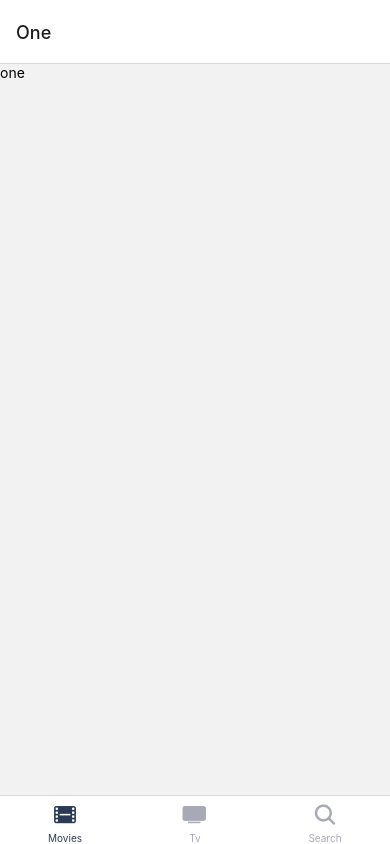
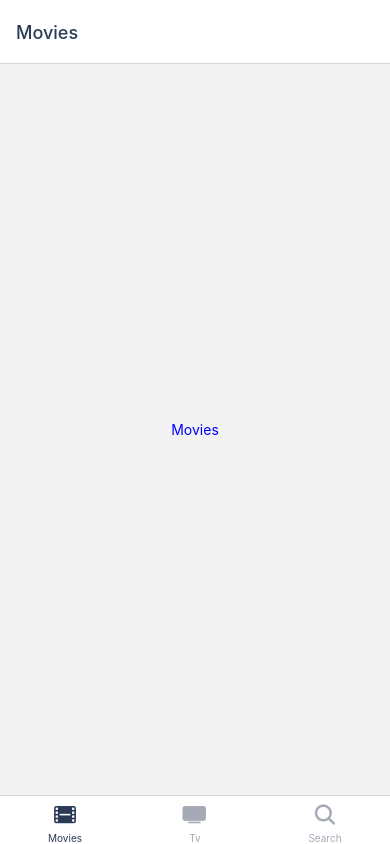
Before and after one commit to seni95/RN_course_practice, a React Native app: screen /Movies in a window 390 px wide. Built offline with nearby package versions, Linux system fonts and the light colour scheme.

Commit message:
up to date practice

```diff
--- a/App.js
+++ b/App.js
@@ -8,6 +8,9 @@ import { NavigationContainer,DarkTheme,DefaultTheme } from '@react-navigation/na
 import Tabs from './navigation/Tab';
 import { useColorScheme } from "react-native";
 import Stack from './navigation/Stack';
+import Root from './navigation/Root';
+import { ThemeProvider } from 'styled-components';
+import { darkTheme, lightTheme } from './styled';
 
 export default function App() {
 
@@ -20,7 +23,9 @@ export default function App() {
     <AppLoading></AppLoading>
     );}
 
-  return <NavigationContainer theme={isDark?DarkTheme:DefaultTheme}>
-    <Tabs></Tabs>
-  </NavigationContainer>;
+  return <ThemeProvider theme={isDark?darkTheme:lightTheme}>
+  <NavigationContainer theme={isDark?DarkTheme:DefaultTheme}>
+    <Root></Root>
+  </NavigationContainer>
+  </ThemeProvider>;
 }
--- /dev/null
+++ b/navigation/Root.js
@@ -0,0 +1,13 @@
+import React from "react";
+import { createNativeStackNavigator } from "@react-navigation/native-stack";
+import Tabs from "./Tab";
+import Stack from "./Stack";
+
+const RootNav = createNativeStackNavigator();
+
+const Root = ()=><RootNav.Navigator screenOptions={{headerShown:false}}>
+    <RootNav.Screen name="Tabs" component={Tabs}/>
+    <RootNav.Screen name="Stack" component={Stack}/>
+</RootNav.Navigator>;
+
+export default Root;
--- a/navigation/Tab.js
+++ b/navigation/Tab.js
@@ -24,8 +24,7 @@ const Tabs = ()=>{
             color:isDark?YELLOW_COLOR:BLACK_COLOR,
         }
     }}>
-    <Tab.Screen name="Movies" component={Stack} options={{
-        headerShown:false,
+    <Tab.Screen name="Movies" component={Movies} options={{
         tabBarIcon:({focused,color,size})=>{
             return <Ionicons name="film" size={size} color={color} />
         }
--- a/package.json
+++ b/package.json
@@ -21,7 +21,8 @@
     "react": "18.1.0",
     "react-native": "0.70.5",
     "react-native-safe-area-context": "4.4.1",
-    "react-native-screens": "~3.18.0"
+    "react-native-screens": "~3.18.0",
+    "styled-components": "^5.3.6"
   },
   "devDependencies": {
     "@babel/core": "^7.12.9"
--- a/screens/Movies.js
+++ b/screens/Movies.js
@@ -1,5 +1,20 @@
 import React from 'react';
-import {View,Text} from "react-native";
+import {TouchableOpacity,Text,StyleSheet} from "react-native";
+import styled from "styled-components/native";
 
-const Movies = ()=><View style={{flex:1, justifyContent:"center", alignItems:"center"}}><Text>Movies</Text></View>;
+const Btn = styled.TouchableOpacity`
+flex:1;
+justify-content:center;
+align-items:center;
+background-color:${props=>props.theme.mainBgColor}
+`;
+
+
+const Title = styled.Text`
+color:blue
+`;
+
+const Movies = ({navigation:{navigate}})=><Btn
+onPress={()=>navigate("Stack",{screen:"Three"})}><Title>Movies</Title></Btn>;
+
 export default Movies;
--- /dev/null
+++ b/styled.js
@@ -0,0 +1,8 @@
+export const lightTheme = {
+    mainBgColor:"white",
+    textColor:"#2B3A55"
+}
+export const darkTheme = {
+    mainBgColor:"#2B3A55",
+    textColor:"#d2dae2"
+}
```
Also changed, not shown: 1 other file (tests, documents, lock files or other folders).
